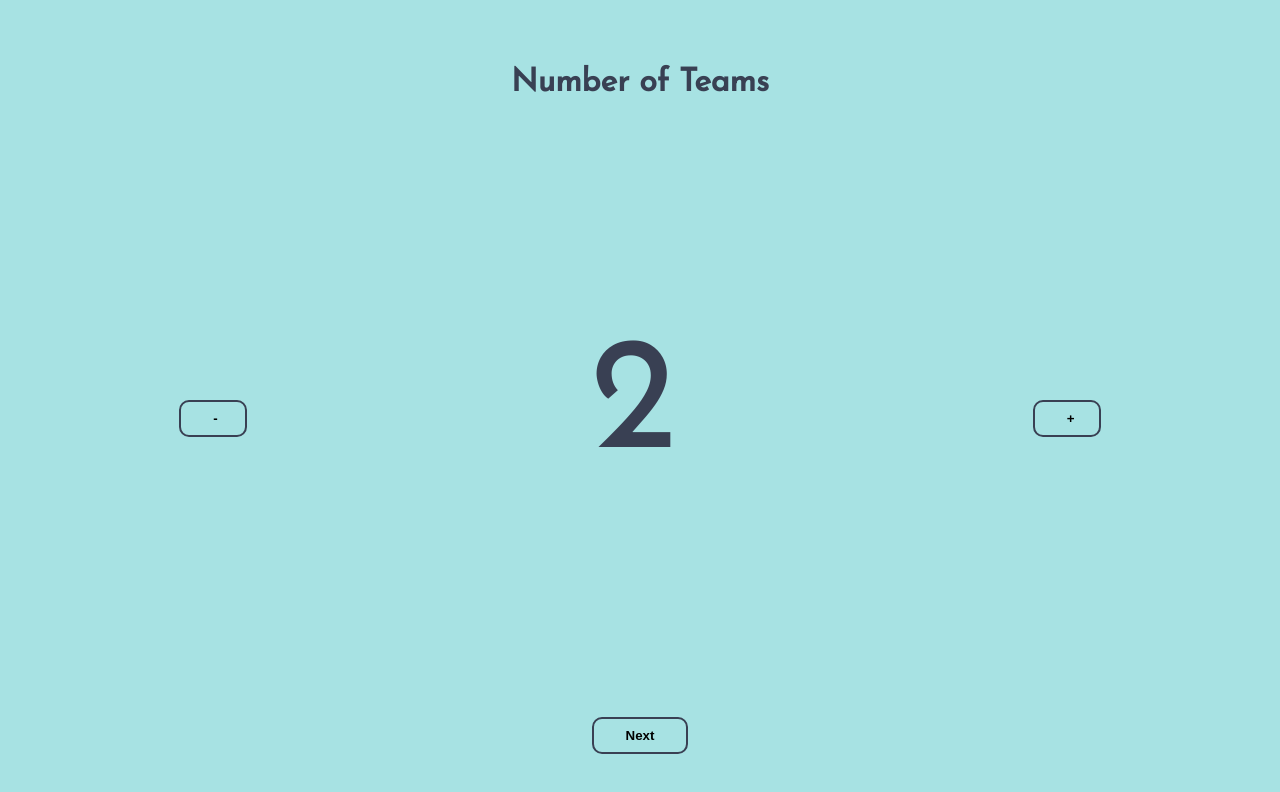
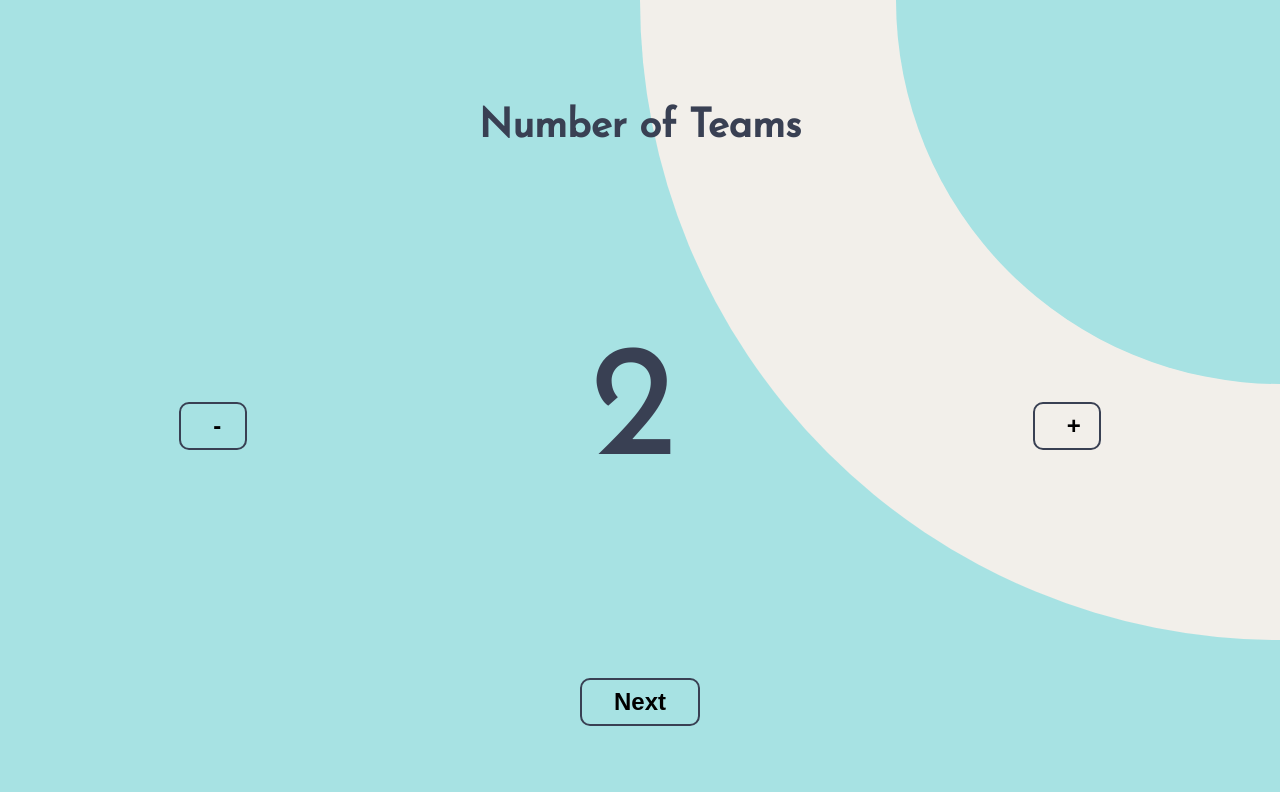
Before and after one commit to NicJr1110/team-up-fe, a React (Create React App) app: page / in a window 1280 px wide. Both pictures are taken after a click on the button "Let's Go!". Shown: the top 792 px of the page. Built offline with nearby package versions, Linux system fonts and the light colour scheme.

Commit message:
Landing Page and Counter Page Mvp complete

```diff
--- a/src/App.js
+++ b/src/App.js
@@ -6,15 +6,13 @@ import InputPlayerGroup from "./Components/InputPlayerGroup";
 //import PlayerList from "./Components/PlayerList";
 import TeamSplitter from "./Components/TeamSplitter";
 import TeamCards from "./Components/TeamCards";
+import Application from "./Components/Application";
 
 function App() {
   return (
     <>
       <Landing />
-      <TeamCounter max={ 9 } min={ 2 }>Number of Teams</TeamCounter>
-      <InputPlayerGroup/>
-      <TeamSplitter />
-      <TeamCards/>
+      <Application/>
     </>
   )
 }
--- /dev/null
+++ b/src/Components/Application/Application.js
@@ -0,0 +1,26 @@
+import React from "react";
+import TeamCounter from "../Counter/TeamCounter";
+import InputPlayerGroup from "../InputPlayerGroup";
+import TeamSplitter from "../TeamSplitter";
+import TeamCards from "../TeamCards";
+
+
+
+const Application = ({ stage }) => (
+    <> { stage === 0 ? null :
+        <div className="background-1 flex-col-centre">
+            <div className="bg-circle-2 outer"></div>
+            <div className="bg-circle-3 inner"></div>
+            <TeamCounter max={ 9 } min={ 2 }>Number of Teams</TeamCounter>
+            <InputPlayerGroup/>
+            <TeamSplitter />
+            <TeamCards/>
+            <div className="bg-circle-4 outer"></div>
+            <div className="bg-circle-5 inner "></div>
+        </div>
+    }
+    </>
+
+);
+
+export default Application;
--- /dev/null
+++ b/src/Components/Application/index.js
@@ -0,0 +1,11 @@
+import { connect } from 'react-redux';
+import Application from "./Application";
+
+
+const mapStateToProps = ({ stage }) => {
+    return {
+        stage,
+    }
+}
+
+export default connect(mapStateToProps)(Application);
--- a/src/Components/Counter/Counter.js
+++ b/src/Components/Counter/Counter.js
@@ -49,8 +49,7 @@ class Counter extends Component {
         return (
         <>
             { stage !== 1 ? null :
-            <div className="flex-col-centre counter-container">
-
+            <div className="counter-container">
                 <h1>{ children }</h1>
                 <div className="counter">
                     <Button className="btn btn-small" handleClick={ this.handleMinus }>-</Button>
@@ -59,6 +58,7 @@ class Counter extends Component {
                 </div>
                 <Button className="btn btn-main" handleClick={ this.handleSave }>Next</Button>
             </div>
+
             }
         </>
         );
--- a/src/index.scss
+++ b/src/index.scss
@@ -14,8 +14,10 @@ code {
 
 @import "./styling/variables.scss";
 @import "./styling/base.scss";
+@import "./styling/circles.scss";
 @import "./styling/TeamCards.scss";
 @import "./styling/Buttons.scss";
 @import "./styling/counter.scss";
 @import "./styling/InputPlayer.scss";
+
 //@import "../node_modules/flickity/css/flickity.css";
--- a/src/styling/Buttons.scss
+++ b/src/styling/Buttons.scss
@@ -7,7 +7,7 @@
   padding: 10px;
 
 
-//   font-family: 'Open Sans', sans-serif;
+  font-size:1.5rem;
   font-weight: 600;
   line-height: 1;
   margin-top: 1.5rem;
--- a/src/styling/base.scss
+++ b/src/styling/base.scss
@@ -1,6 +1,16 @@
+html, body {
+    overflow:hidden;
+    height:100%;
+    margin: 0;
+}
+*{
+    box-sizing: border-box;
+}
 body{
     background-color: #A7E2E3;
     color: $primary-colour;
+    font-size: 20px;
+
 }
 
 h1,h2,h3,h4,h5,h6 {
@@ -8,22 +18,6 @@ h1,h2,h3,h4,h5,h6 {
 }
 
 
-
-.background-1{
-  position: relative;
-}
-
-.bg-circle{
-    position:absolute;
-    top:-50vh;
-    margin: 0 auto;
-    background-color:$accent-1;
-    border-radius: 100vh;
-    min-height:100vh;
-    min-width:100vw;
-    z-index: -1;
-
-}
 
 .flex-col-centre{
     display:flex;
--- /dev/null
+++ b/src/styling/circles.scss
@@ -0,0 +1,56 @@
+.background-1{
+    position: relative;
+
+}
+
+.bg-circle{
+    position:absolute;
+    top:-50vh;
+    margin: 0 auto;
+    background-color:$accent-1;
+    border-radius: 100vh;
+    min-height:100vh;
+    min-width:100vw;
+    z-index: -1;
+
+}
+
+.bg-circle-2{
+    position:absolute;
+    top:-50vw;
+    left: 50vw;
+}
+
+.bg-circle-3{
+    position:absolute;
+    top: -30vw;
+    left: 70vw;
+}
+.bg-circle-4{
+    position:absolute;
+    top: 150vw;
+    left: -50vw;
+}
+.bg-circle-5{
+    position:absolute;
+    top: 170vw;
+    left: -30vw;
+}
+.outer{
+    margin: 0 auto;
+    background-color:$accent-1;
+    border-radius: 50%;
+    min-height:100vw;
+    min-width:100vw;
+    z-index: -2;
+}
+
+.inner{
+    margin: 0 auto;
+    background-color:$bg-colour-1;
+    border-radius: 50%;
+    min-height:60vw;
+    min-width:60vw;
+    z-index: -1;
+
+}
--- a/src/styling/counter.scss
+++ b/src/styling/counter.scss
@@ -1,6 +1,12 @@
 .counter-container{
+    padding-top: 10vh;
+    padding-bottom: 10vh;
     height:100vh;
+    display: flex;
+    flex-direction: column;
     justify-content: space-evenly;
+    align-items:center;
+
 }
 
 .counter {
--- /dev/null
+++ b/src/styling/variables 2.scss
@@ -0,0 +1,3 @@
+p{
+    color:red;
+}
```
Also changed, not shown: src/styling/InputPlayer 2.scss (added).
